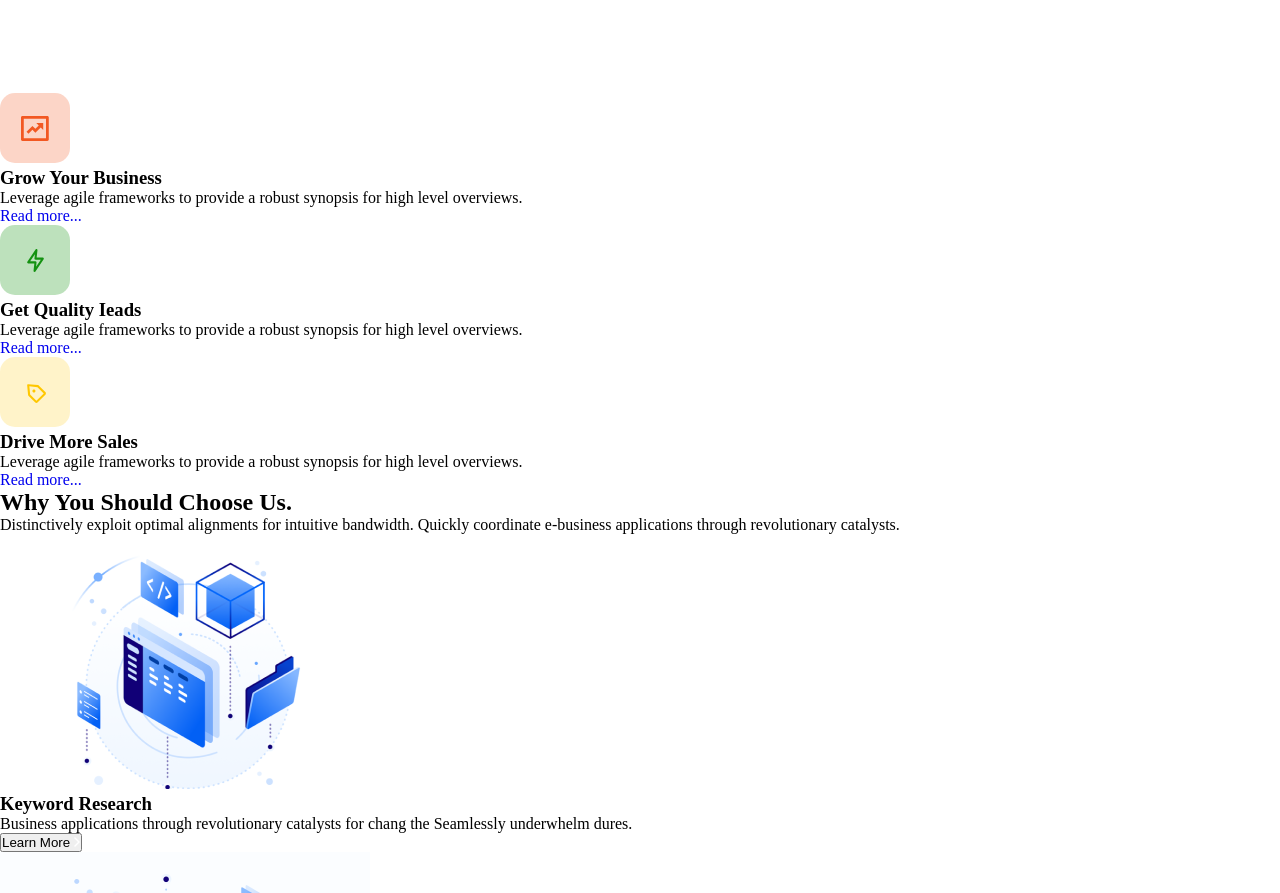
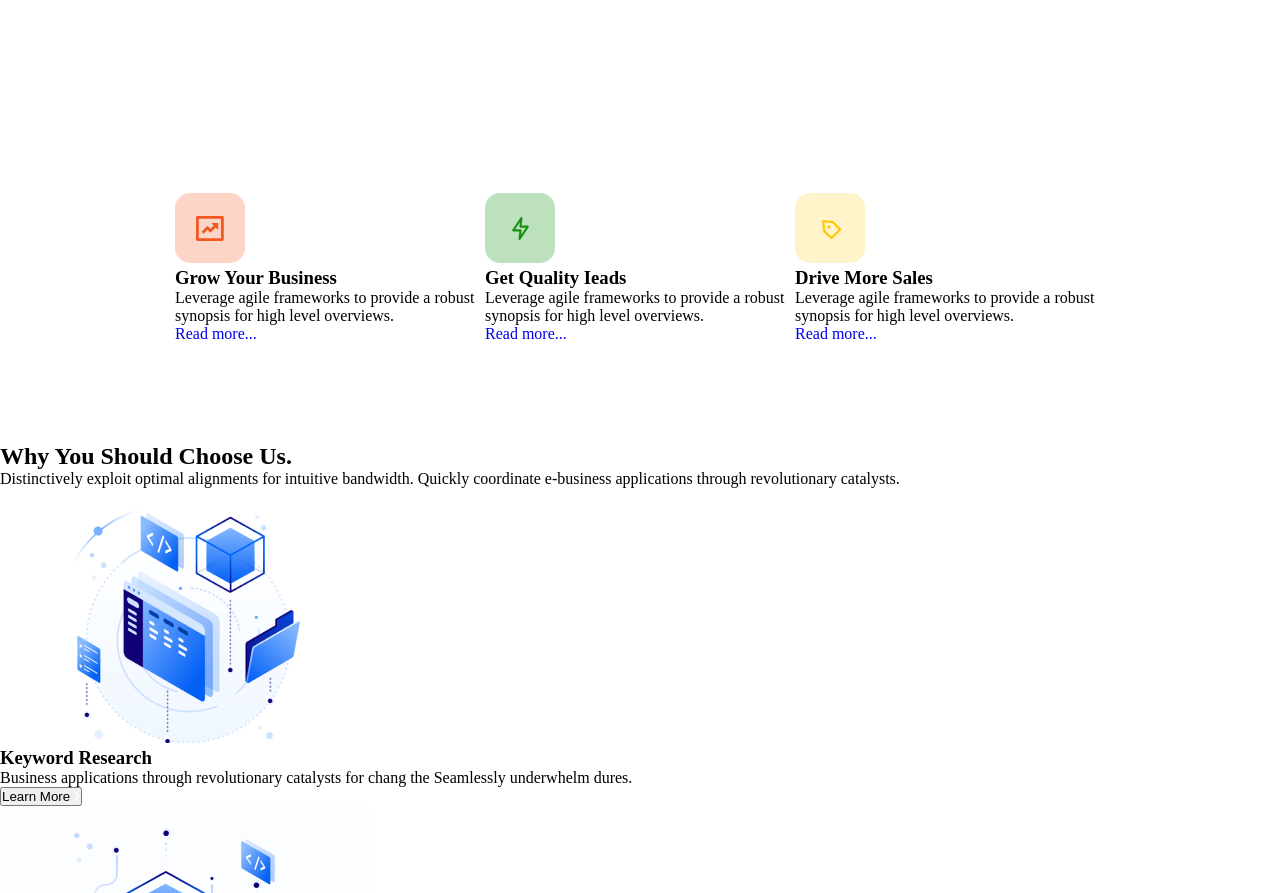
Before and after one commit to jpikin/html_hw_3, a plain HTML site: page index.html in a window 1280 px wide. Shown: the part 908-1801 px from the top of the page. Drawn offline with Linux system fonts and the light colour scheme.

Commit message:
features stile added

```diff
--- a/index.html
+++ b/index.html
@@ -52,19 +52,19 @@
     </div>
 
     <div class="features">
-        <div class="grow_feature">
+        <div class="feature">
             <img src="./Images/grow.svg" alt="grow_feature image">
             <h3 class="h3">Grow Your Business</h3>
             <p class="features_paragraph">Leverage agile frameworks to provide a robust synopsis for high level overviews.</p>
             <a href="#" class="read_more">Read more...</a>
         </div>
-        <div class="get_feature">
+        <div class="feature">
             <img src="./Images/get.svg" alt="get_feature image">
             <h3 class="h3">Get Quality Ieads</h3>
             <p class="features_paragraph">Leverage agile frameworks to provide a robust synopsis for high level overviews.</p>
             <a href="#" class="read_more">Read more...</a>
         </div>
-        <div class="drive_feature">
+        <div class="feature">
             <img src="./Images/drive.svg" alt="drive_feature image">
             <h3 class="h3">Drive More Sales</h3>
             <p class="features_paragraph">Leverage agile frameworks to provide a robust synopsis for high level overviews.</p>
--- a/style.css
+++ b/style.css
@@ -94,3 +94,16 @@ a {
     justify-content: center;
     gap: 48px;
 }
+
+.features {
+    display: flex;
+    padding-top: 100px;
+    padding-bottom: 100px;
+    justify-content: center;
+}
+.features_paragraph {
+    width: 310px;
+}
+.feature {
+
+}
```
